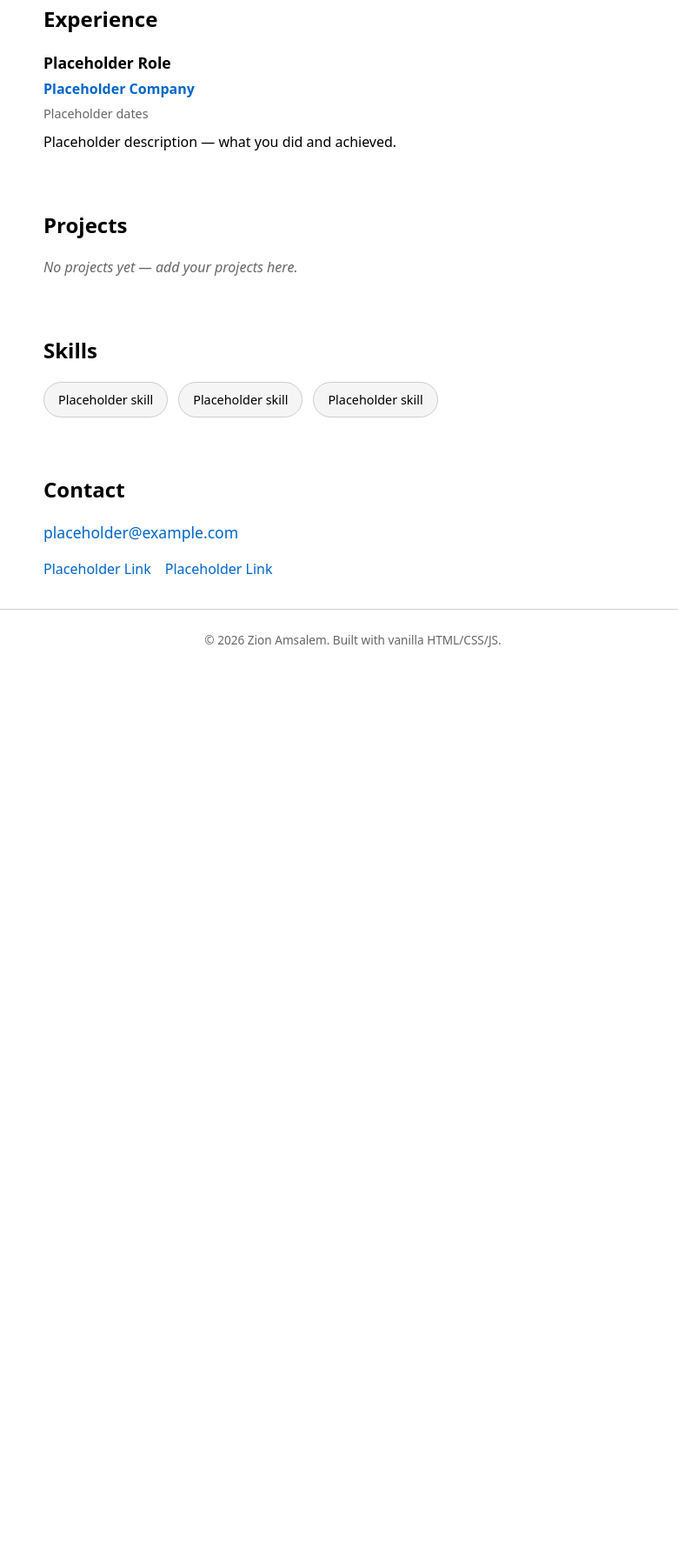
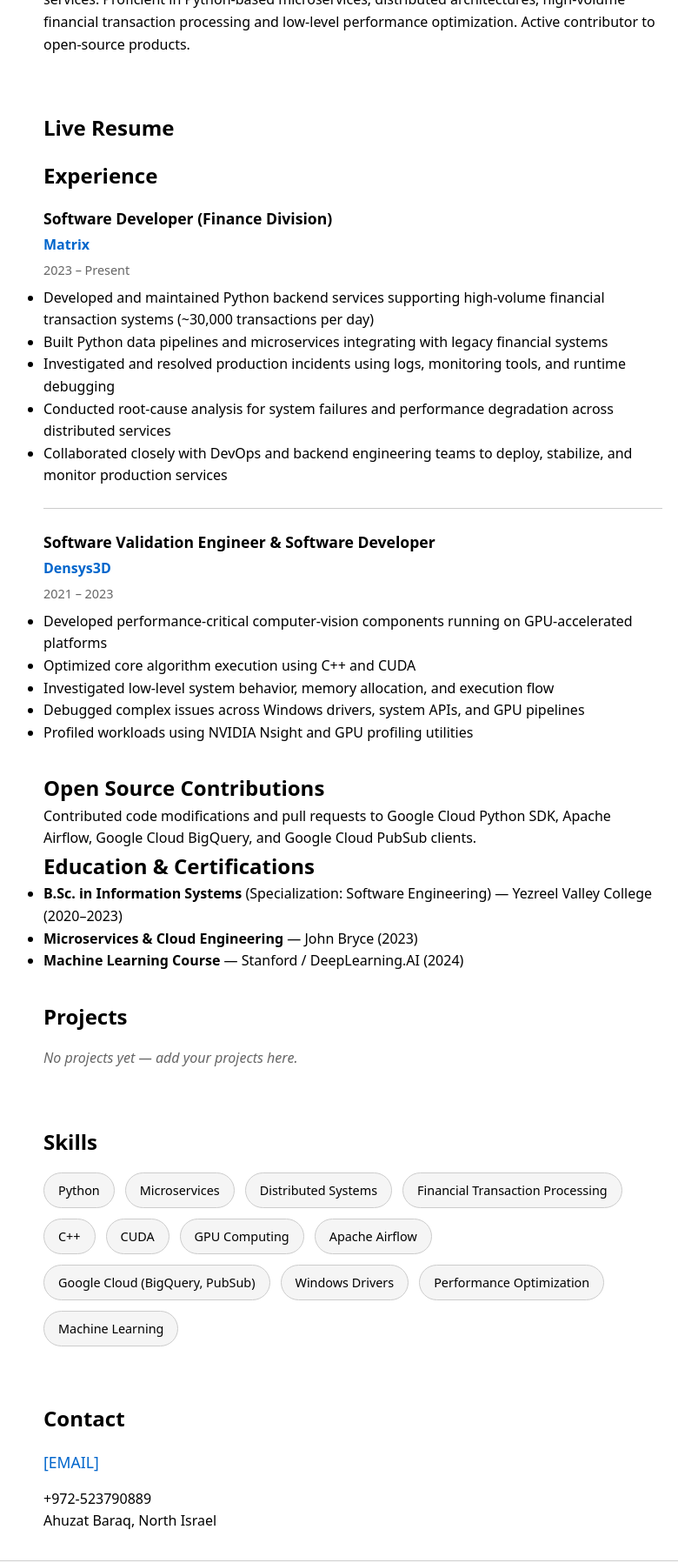
Before and after one commit to xionams/zc_assistant_0, a plain HTML site: page index.html in a window 1280 px wide. Shown: the part 632-2429 px from the top of the page at 87% size, without its empty margins (234-1014 px from the left). Before the commit the page ends 1402 px from the top, so only its background shows below. Drawn offline with Linux system fonts and the light colour scheme.

Commit message:
feat(homepage): update index.html with real resume content (Chunk 1)
- Replace placeholders with Zion Amsalem's real resume data
- Header/Hero/About/Experience/Projects/Skills/Contact structure
- Retain dark/light theme toggle and CSS custom properties
- Keep [EMAIL] redacted as-is

```diff
--- a/index.html
+++ b/index.html
@@ -10,7 +10,7 @@
   <header class="header">
     <div class="container header-inner">
       <h1 class="site-name">Zion Amsalem</h1>
-      <p class="subtitle">Developer</p>
+      <p class="subtitle">Backend Software Developer</p>
       <button id="themeToggle" class="theme-toggle" aria-label="Toggle dark mode">
         <span class="toggle-icon">🌙</span>
       </button>
@@ -21,56 +21,99 @@
     <section id="hero" class="hero">
       <div class="hero-content">
         <div class="photo-placeholder">
-          <img src="" alt="Zion Amsalem" class="photo">
+          <img src="assets/photo.jpg" alt="Zion Amsalem" class="photo">
         </div>
         <div class="hero-text">
           <h2>Hi, I'm Zion</h2>
-          <p class="bio">Short bio placeholder — tell your story here.</p>
+          <p class="bio">Backend Software Developer with 4+ years of experience building and debugging production services. Proficient in Python-based microservices, distributed architectures, high-volume financial transaction processing and low-level performance optimization.</p>
+          <p class="location">Ahuzat Baraq, North Israel &bull; +972-523790889 &bull; [EMAIL]</p>
         </div>
       </div>
     </section>
 
     <section id="about" class="about">
       <h2>About Me</h2>
-      <p>Placeholder text — this is the About Me section. Add your background, interests, and journey here.</p>
+      <p>Backend Software Developer with 4+ years of experience building and debugging production services. Proficient in Python-based microservices, distributed architectures, high-volume financial transaction processing and low-level performance optimization. Active contributor to open-source products.</p>
     </section>
 
     <section id="resume" class="resume">
       <h2>Live Resume</h2>
       <div class="experience">
         <h3>Experience</h3>
+
         <div class="experience-entry">
-          <h4>Placeholder Role</h4>
-          <p class="company">Placeholder Company</p>
-          <p class="date">Placeholder dates</p>
-          <p>Placeholder description — what you did and achieved.</p>
+          <h4>Software Developer (Finance Division)</h4>
+          <p class="company">Matrix</p>
+          <p class="date">2023 &ndash; Present</p>
+          <ul class="bullets">
+            <li>Developed and maintained Python backend services supporting high-volume financial transaction systems (~30,000 transactions per day)</li>
+            <li>Built Python data pipelines and microservices integrating with legacy financial systems</li>
+            <li>Investigated and resolved production incidents using logs, monitoring tools, and runtime debugging</li>
+            <li>Conducted root-cause analysis for system failures and performance degradation across distributed services</li>
+            <li>Collaborated closely with DevOps and backend engineering teams to deploy, stabilize, and monitor production services</li>
+          </ul>
+        </div>
+
+        <div class="experience-entry">
+          <h4>Software Validation Engineer &amp; Software Developer</h4>
+          <p class="company">Densys3D</p>
+          <p class="date">2021 &ndash; 2023</p>
+          <ul class="bullets">
+            <li>Developed performance-critical computer-vision components running on GPU-accelerated platforms</li>
+            <li>Optimized core algorithm execution using C++ and CUDA</li>
+            <li>Investigated low-level system behavior, memory allocation, and execution flow</li>
+            <li>Debugged complex issues across Windows drivers, system APIs, and GPU pipelines</li>
+            <li>Profiled workloads using NVIDIA Nsight and GPU profiling utilities</li>
+          </ul>
         </div>
       </div>
+    </section>
+
+    <section id="open-source" class="open-source">
+      <h2>Open Source Contributions</h2>
+      <p>Contributed code modifications and pull requests to Google Cloud Python SDK, Apache Airflow, Google Cloud BigQuery, and Google Cloud PubSub clients.</p>
+    </section>
+
+    <section id="education" class="education">
+      <h2>Education &amp; Certifications</h2>
+      <ul class="education-list">
+        <li><strong>B.Sc. in Information Systems</strong> (Specialization: Software Engineering) &mdash; Yezreel Valley College (2020&ndash;2023)</li>
+        <li><strong>Microservices &amp; Cloud Engineering</strong> &mdash; John Bryce (2023)</li>
+        <li><strong>Machine Learning Course</strong> &mdash; Stanford / DeepLearning.AI (2024)</li>
+      </ul>
     </section>
 
     <section id="projects" class="projects">
       <h2>Projects</h2>
       <div class="project-list">
-        <!-- Spot reserved for user projects — add entries here later -->
+        <!-- Spot reserved for user projects &mdash; add entries here later -->
       </div>
     </section>
 
     <section id="skills" class="skills">
       <h2>Skills</h2>
       <ul class="skills-list">
-        <li>Placeholder skill</li>
-        <li>Placeholder skill</li>
-        <li>Placeholder skill</li>
+        <li>Python</li>
+        <li>Microservices</li>
+        <li>Distributed Systems</li>
+        <li>Financial Transaction Processing</li>
+        <li>C++</li>
+        <li>CUDA</li>
+        <li>GPU Computing</li>
+        <li>Apache Airflow</li>
+        <li>Google Cloud (BigQuery, PubSub)</li>
+        <li>Windows Drivers</li>
+        <li>Performance Optimization</li>
+        <li>Machine Learning</li>
       </ul>
     </section>
 
     <section id="contact" class="contact">
       <h2>Contact</h2>
-      <p class="contact-email">placeholder@example.com</p>
-      <div class="contact-links">
-        <a href="#" class="contact-link">Placeholder Link</a>
-        <a href="#" class="contact-link">Placeholder Link</a>
-      </div>
+      <p class="contact-email">[EMAIL]</p>
+      <p class="contact-phone">+972-523790889</p>
+      <p class="contact-location">Ahuzat Baraq, North Israel</p>
+      <div class="contact-links"></div>
     </section>
   </main>
 
```
